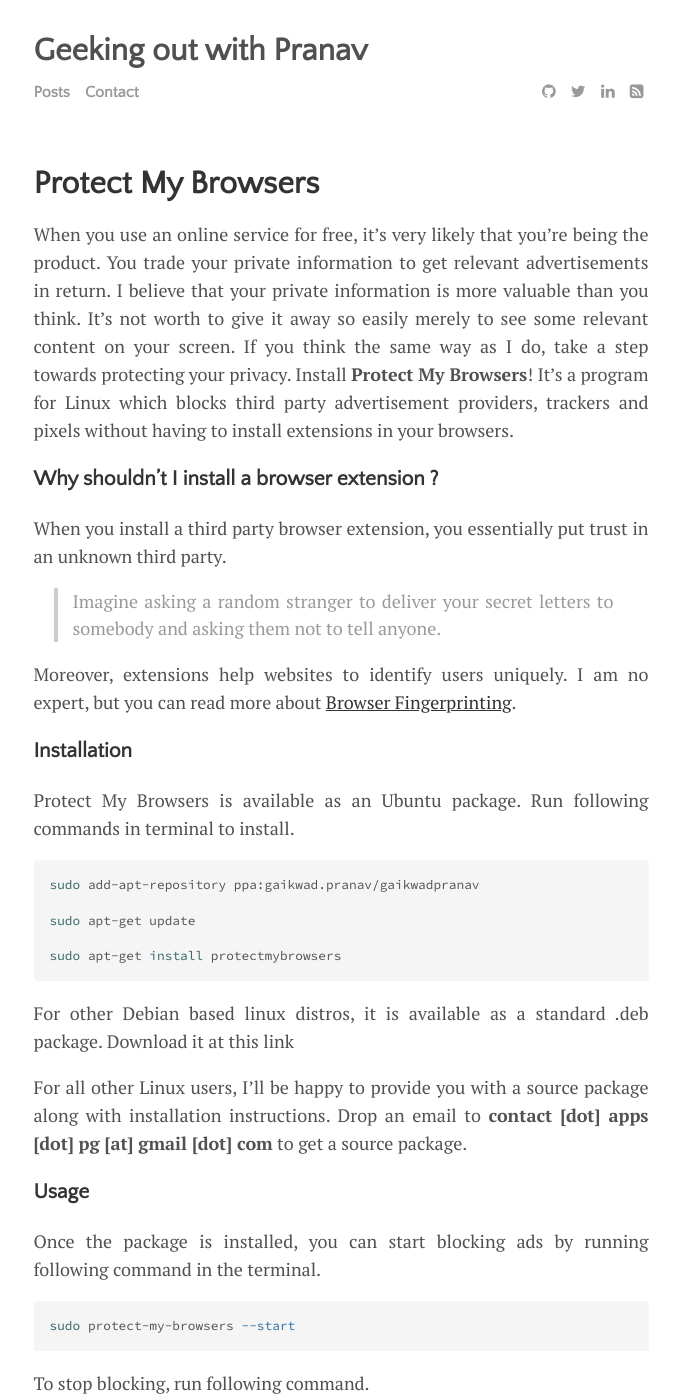
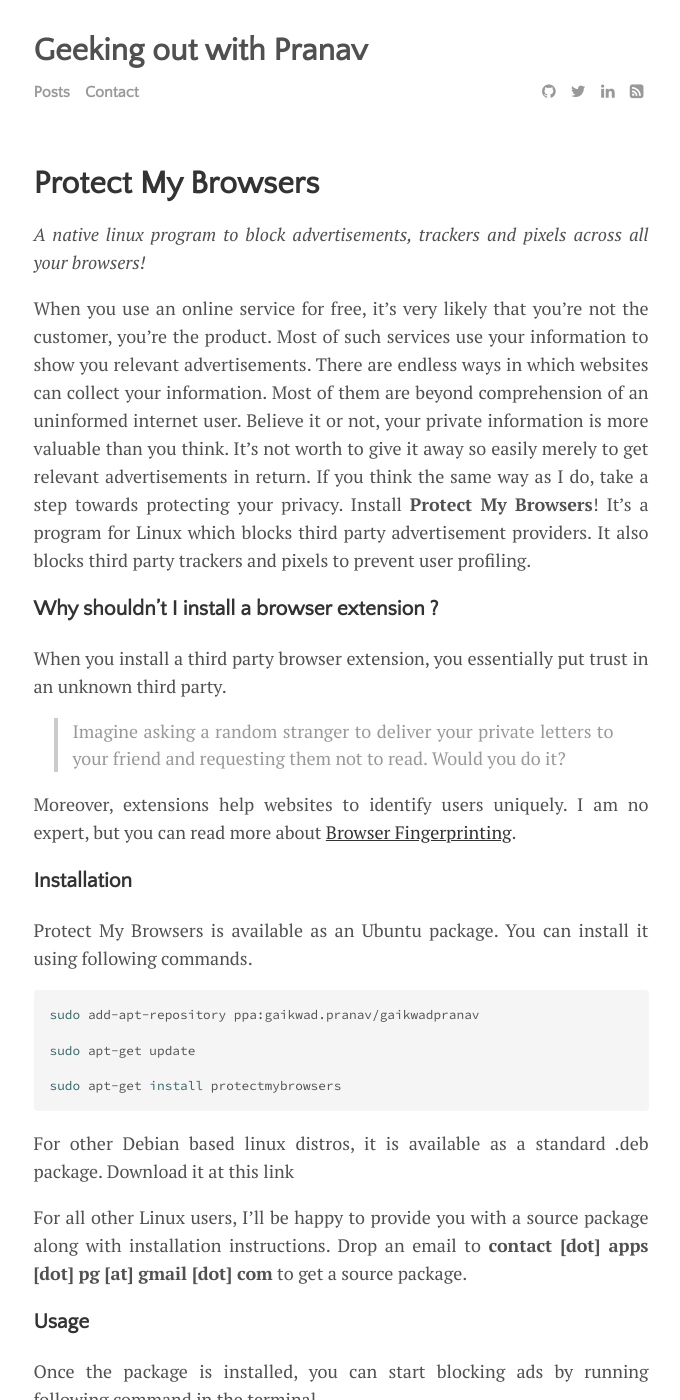
Before and after one commit to pranavgaikwad/pranavgaikwad.github.io, a Jekyll site: the page built from _posts/2018-12-20-protect-my-browsers.md, in a window 1280 px wide and 1400 px high. Shown: the whole window, without its empty margins (299-979 px from the left). Built offline with Jekyll 4.4.1, drawn with Linux system fonts in a browser that asks for light colours; comment, search, counter and statistics services are not loaded.

Commit message:
updated protect my browsers' post

````diff
--- a/_layouts/post.html
+++ b/_layouts/post.html
@@ -5,6 +5,8 @@ layout: default
 <h1>
   {{ page.title }}
 </h1>
+
+<p><i>{{ page.subtitle }}</i></p>
 
 {% if page.image %}
   <img src="{{ site.github.url }}/assets/img/{{ page.image }}">
@@ -32,7 +34,7 @@ layout: default
 
 {% include social-sharing.html %}
 
-{% include related-posts.html %}
+<!-- {% include related-posts.html %} -->
 
 {% if site.data.settings.disqus.comments %}
   {% include disqus.html %}
--- a/_posts/2018-12-20-protect-my-browsers.md
+++ b/_posts/2018-12-20-protect-my-browsers.md
@@ -7,19 +7,19 @@ permalink: /protect-my-browsers
 tags: [Internet Privacy, Ad Blocker]
 ---
 
-When you use an online service for free, it's very likely that you're being the product. You trade your private information to get relevant advertisements in return. I believe that your private information is more valuable than you think. It's not worth to give it away so easily merely to see some relevant content on your screen. If you think the same way as I do, take a step towards protecting your privacy. Install **Protect My Browsers**! It's a program for Linux which blocks third party advertisement providers, trackers and pixels without having to install extensions in your browsers.
+When you use an online service for free, it's very likely that you're not the customer, you're the product. Most of such services use your information to show you relevant advertisements. There are endless ways in which websites can collect your information. Most of them are beyond comprehension of an uninformed internet user. Believe it or not, your private information is more valuable than you think. It's not worth to give it away so easily merely to get relevant advertisements in return. If you think the same way as I do, take a step towards protecting your privacy. Install **Protect My Browsers**! It's a program for Linux which blocks third party advertisement providers. It also blocks third party trackers and pixels to prevent user profiling.
 
 ### Why shouldn't I install a browser extension ?
 
 When you install a third party browser extension, you essentially put trust in an unknown third party.
 
-> Imagine asking a random stranger to deliver your secret letters to somebody and asking them not to tell anyone.
+> Imagine asking a random stranger to deliver your private letters to your friend and requesting them not to read. Would you do it?
 
 Moreover, extensions help websites to identify users uniquely. I am no expert, but you can read more about [Browser Fingerprinting](https://www.eff.org/deeplinks/2018/06/gdpr-and-browser-fingerprinting-how-it-changes-game-sneakiest-web-trackers).
 
 ### Installation
 
-Protect My Browsers is available as an Ubuntu package. Run following commands in terminal to install.
+Protect My Browsers is available as an Ubuntu package. You can install it using following commands.
 
 ```bash
 sudo add-apt-repository ppa:gaikwad.pranav/gaikwadpranav
````
Also changed, not shown: favicon.ico, 5 other files.
